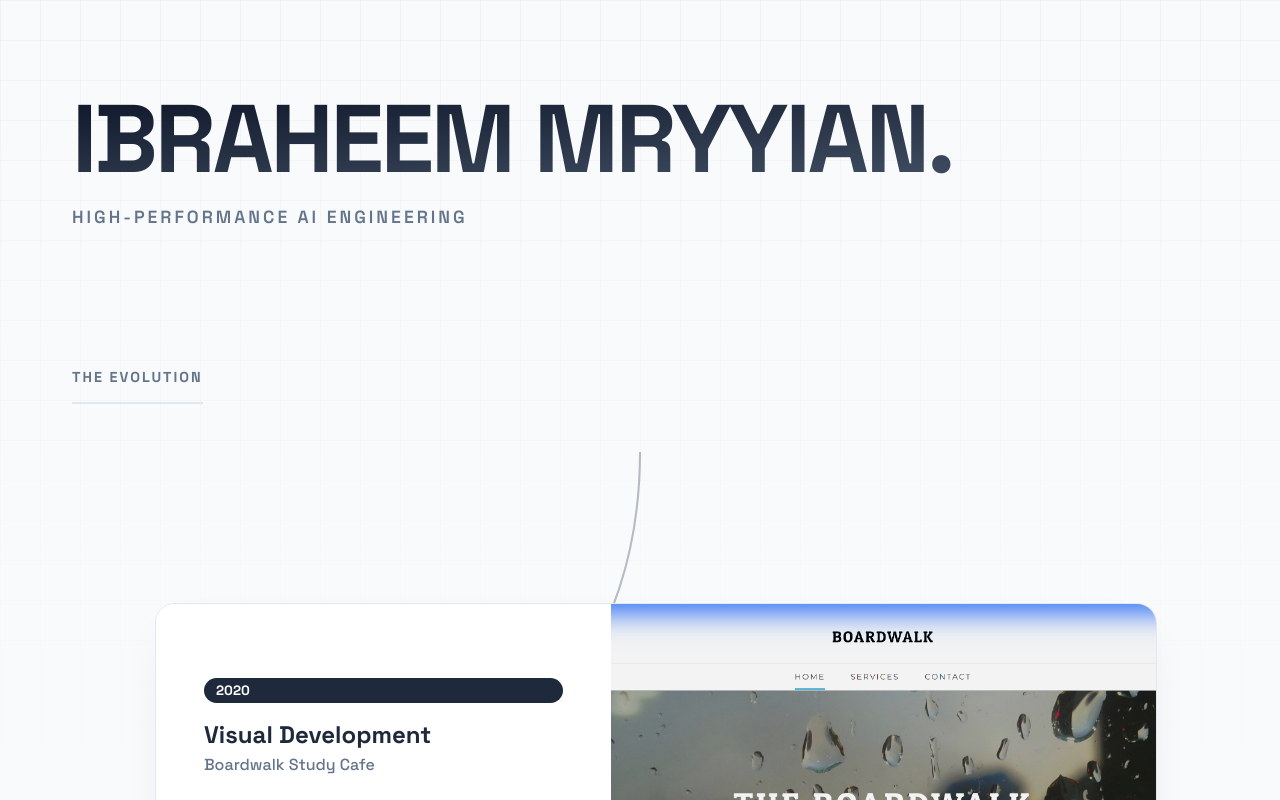
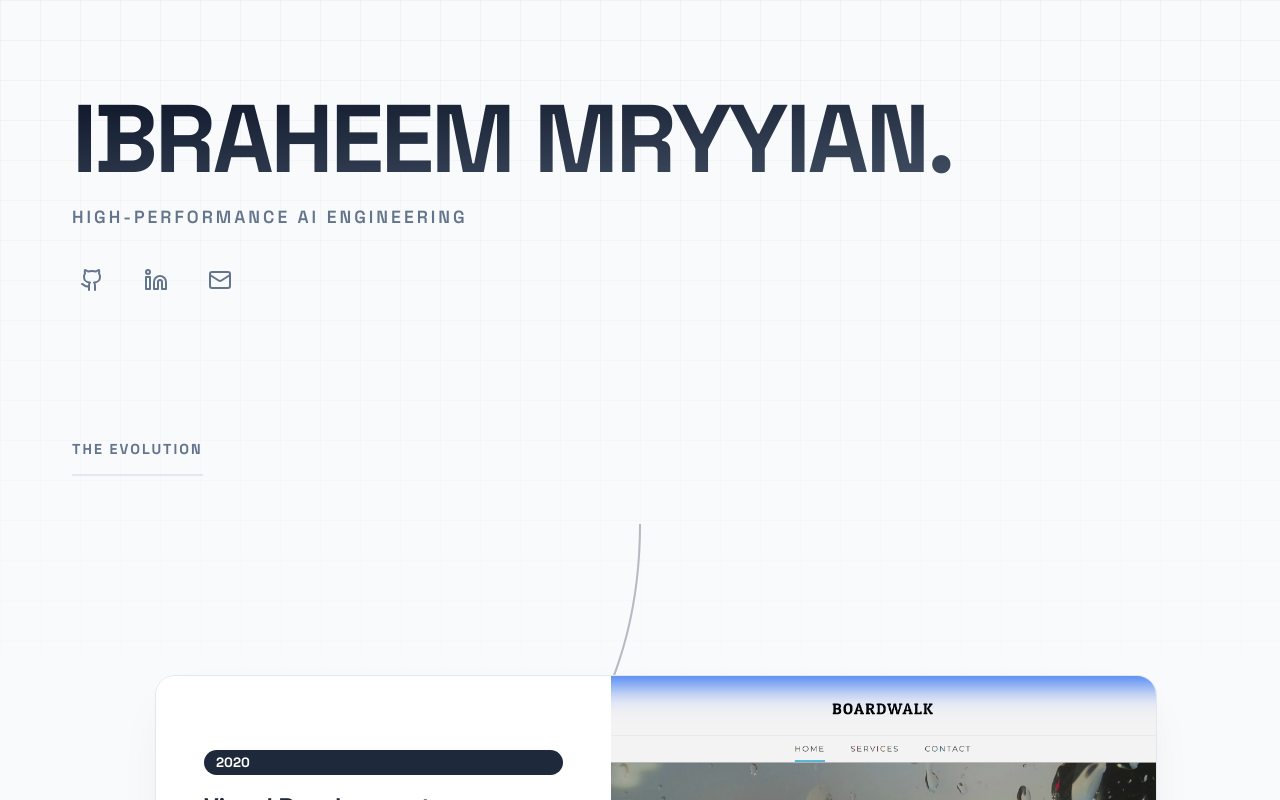
Before and after one commit to ibraheemmryyian/ibraheemmryyian.github.io, a React (Vite) app: page / in a window 1280 px wide. Shown: the top 800 px of the page. Built offline with nearby package versions, Linux system fonts and the light colour scheme.

Commit message:
feat: Add social links and update domain to ibraheemmryyian.com

```diff
--- a/src/App.jsx
+++ b/src/App.jsx
@@ -1,5 +1,6 @@
 import { useState } from 'react';
 import { motion, AnimatePresence } from 'framer-motion';
+import { Github, Linkedin, Mail } from 'lucide-react';
 import { projects } from './data/projects';
 import PortalCard from './components/PortalCard';
 import Timeline from './components/Timeline';
@@ -34,7 +35,7 @@ function App() {
         "@type": "Organization",
         "name": "SymbioFlows"
       },
-      "url": "https://ibraheemmryyian.github.io",
+      "url": "https://ibraheemmryyian.com",
       "sameAs": [
         "https://github.com/ibraheemmryyian",
         "https://symbioflows.com"
@@ -85,6 +86,23 @@ function App() {
           className="brand-subtitle"
         >
           High-Performance AI Engineering
+        </motion.div>
+
+        <motion.div
+          className="social-links"
+          initial={{ opacity: 0 }}
+          animate={{ opacity: 1 }}
+          transition={{ delay: 0.4, duration: 0.8 }}
+        >
+          <a href="https://github.com/ibraheemmryyian" target="_blank" rel="noopener noreferrer" className="social-icon">
+            <Github size={24} />
+          </a>
+          <a href="https://linkedin.com/in/ibraheem-mryyian" target="_blank" rel="noopener noreferrer" className="social-icon">
+            <Linkedin size={24} />
+          </a>
+          <a href="mailto:contact@ibraheemmryyian.com" className="social-icon">
+            <Mail size={24} />
+          </a>
         </motion.div>
       </header>
 
--- a/src/styles/main.css
+++ b/src/styles/main.css
@@ -83,6 +83,30 @@ body::before {
     margin-top: 1.5rem;
     font-weight: 600;
     text-transform: uppercase;
+}
+
+.social-links {
+    display: flex;
+    gap: 1.5rem;
+    margin-top: 2rem;
+    align-items: center;
+}
+
+.social-icon {
+    color: var(--text-secondary);
+    transition: all 0.2s cubic-bezier(0.16, 1, 0.3, 1);
+    display: flex;
+    align-items: center;
+    justify-content: center;
+    padding: 0.5rem;
+    border-radius: 8px;
+    background: transparent;
+}
+
+.social-icon:hover {
+    color: var(--text-primary);
+    background: #e2e8f0;
+    transform: translateY(-2px);
 }
 
 /* Section Styling */
```
